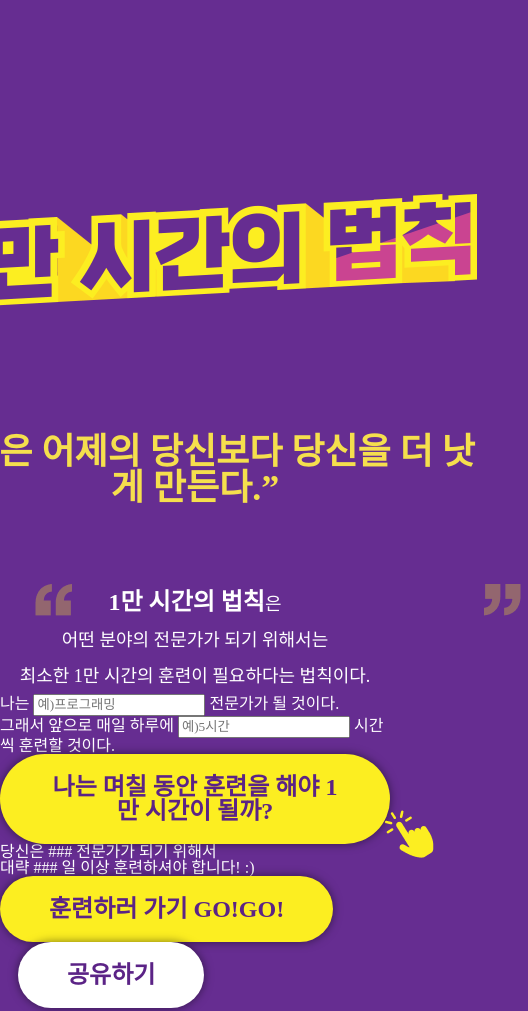
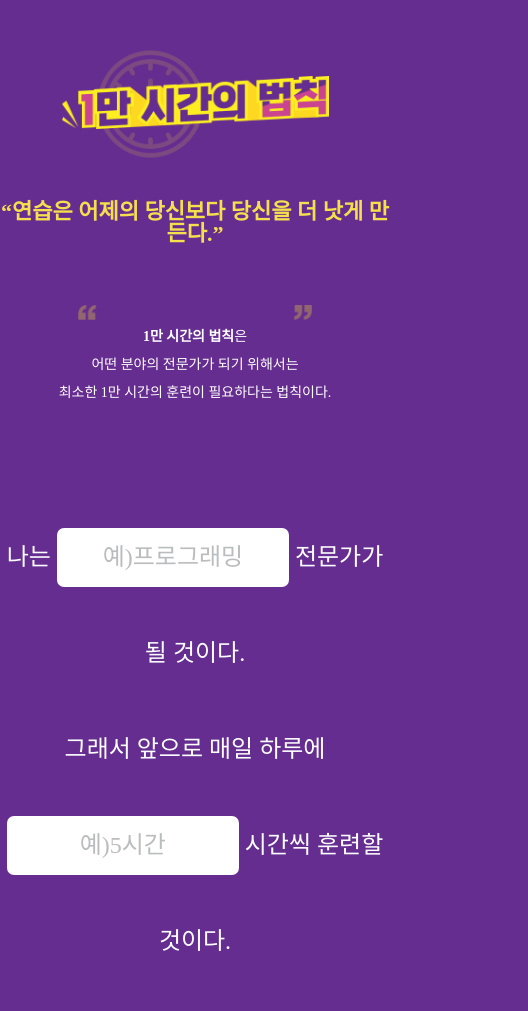
Before and after one commit to hanj33/EST_FE2_10K, a plain HTML site: page index.html in a window 390 px wide. Shown: the top 1011 px of the page, 528 px wide, since content can reach past the window. Drawn offline with Linux system fonts and the light colour scheme; a web font is replaced by a local one.

Commit message:
css 수정

```diff
--- a/index.html
+++ b/index.html
@@ -10,7 +10,10 @@
   <body>
     <header>
       <h1 class="sr-only">1만 시간의 법칙</h1>
-      <img src="src/img/title.png" alt="1만 시간의 법칙" class="title-logo" />
+      <div class="title-logo">
+        <img src="src/img/title.png" alt="1만 시간의 법칙" />
+      </div>
+      <img src="src/img/clock.png" alt="" class="clock" />
       <h2 class="practice-make-you">
         “연습은 어제의 당신보다 당신을 더 낫게 만든다.”
       </h2>
@@ -20,27 +23,35 @@
     <!-- --------------------------------- -->
     <main>
       <h2 class="info">
+        <img src="src/img/quotes.png" alt="" />
         <span>1만 시간의 법칙</span>은 <br />
         어떤 분야의 전문가가 되기 위해서는 <br />
         최소한 1만 시간의 훈련이 필요하다는 법칙이다.
       </h2>
+      <section class="whatiwant">
         <p>
           나는
           <input type="text" placeholder="예)프로그래밍" />
           전문가가 될 것이다.
-      </p>
-      <p>
+
+          <br />
           그래서 앞으로 매일 하루에
           <input type="text" placeholder="예)5시간" />
           시간씩 훈련할 것이다.
         </p>
+      </section>
 
       <button type="button" class="button btn1 howmuch">
         나는 며칠 동안 훈련을 해야 1만 시간이 될까?
       </button>
 
-      <p>당신은 ### 전문가가 되기 위해서</p>
-      <p>대략 ### 일 이상 훈련하셔야 합니다! :)</p>
+      <section class="result">
+        <p>
+          당신은 <span>###</span> 전문가가 되기 위해서
+          <br />
+          대략 <span>###</span> 일 이상 훈련하셔야 합니다! :)
+        </p>
+      </section>
 
       <button type="button" class="button btn1">훈련하러 가기 GO!GO!</button>
       <button type="button" class="button btn2">공유하기</button>
--- a/main.css
+++ b/main.css
@@ -59,20 +59,46 @@ body {
   flex-direction: column;
   justify-content: center;
   align-items: center;
+  text-align: center;
 }
 
-.title-logo {
+header {
+  position: relative;
+}
+
+.title-logo img {
   width: 564px;
   height: 112px;
 
   padding-top: 194px;
 }
+.clock {
+  width: 261px;
+  height: 265px;
 
-.title-logo::after {
+  display: inline-block;
+  position: absolute;
+  top: 120px;
+  left: 152px;
+
+  z-index: -100;
+}
+
+/* .title-logo::after {
   content: "";
+
+  width: 261px;
+  height: 265px;
+
   background-image: url(./src/img/clock.png);
-  left: 0;
-}
+  background-repeat: no-repeat;
+  object-fit: contain;
+  display: inline-block;
+  position: absolute;
+  left: 27%;
+  top: 39%;
+  z-index: -100;
+} */
 
 .practice-make-you {
   font-family: "OTEnjoystoriesBA";
@@ -80,23 +106,31 @@ body {
   font-size: 36px;
   color: #f5df4d;
 
-  text-align: center;
-
   margin-top: 125px;
   margin-bottom: 78px;
 }
 
 .info {
+  justify-content: center;
+  align-items: center;
+
   text-align: center;
   font-size: 18px;
   line-height: 200%;
   position: relative;
+
+  margin-bottom: 102px;
 }
 .info > span {
   font-size: 24px;
   font-weight: bold;
 }
-.info::after {
+.info img {
+  position: absolute;
+  top: -18px;
+  left: 130px;
+}
+/* .info::after {
   content: "";
   width: 493px;
   height: 96px;
@@ -104,8 +138,26 @@ body {
   background-repeat: no-repeat;
   display: inline-block;
   position: absolute;
-  left: 9%;
+  left: 18%;
   top: 0;
+} */
+
+.whatiwant {
+  font-size: 24px;
+  line-height: 4;
+}
+input {
+  width: 228px;
+  height: 57px;
+  border-radius: 7px;
+  border: none;
+  color: black;
+  font-size: 24px;
+
+  text-align: center;
+}
+input::placeholder {
+  color: #babcbe;
 }
 
 .btn1,
@@ -123,6 +175,8 @@ body {
 
   padding: 21px 49px 21px 49px;
 
+  margin-top: 115px;
+
   position: relative;
 }
 
@@ -138,6 +192,17 @@ body {
   bottom: -30%;
 }
 
+.result {
+  font-size: 24px;
+  line-height: 1.1;
+
+  padding-top: 147px;
+}
+.result span {
+  font-size: 72px;
+  font-weight: bold;
+}
+
 .btn2 {
   background-color: white;
   margin-left: 18px;
@@ -148,8 +213,55 @@ footer {
   flex-direction: column;
   justify-content: flex-end;
   align-items: center;
-  text-align: center;
   gap: 20px;
 
   margin-top: 130px;
 }
+
+@media (max-width: 800px) {
+  .title-logo img {
+    width: 267px;
+    height: 53px;
+
+    padding-top: 76px;
+  }
+  .practice-make-you {
+    font-size: 22px;
+
+    margin-top: 69px;
+    margin-bottom: 78px;
+  }
+
+  .clock {
+    width: 125px;
+    height: 126px;
+
+    top: 41px;
+    left: 88px;
+
+    z-index: -100;
+  }
+
+  .info {
+    width: 100vw;
+    font-size: 14px;
+    line-height: 200%;
+    position: relative;
+
+    margin-bottom: 102px;
+  }
+  .info span {
+    font-size: 14px;
+  }
+  .info img {
+    width: calc(70% - 10%);
+    position: absolute;
+    left: 20%;
+  }
+
+  /* .title-logo::after {
+    width: 125px;
+    height: 126px;
+    object-fit: contain;
+  } */
+}
```
Lines whose indentation alone changed are shown as unchanged.
